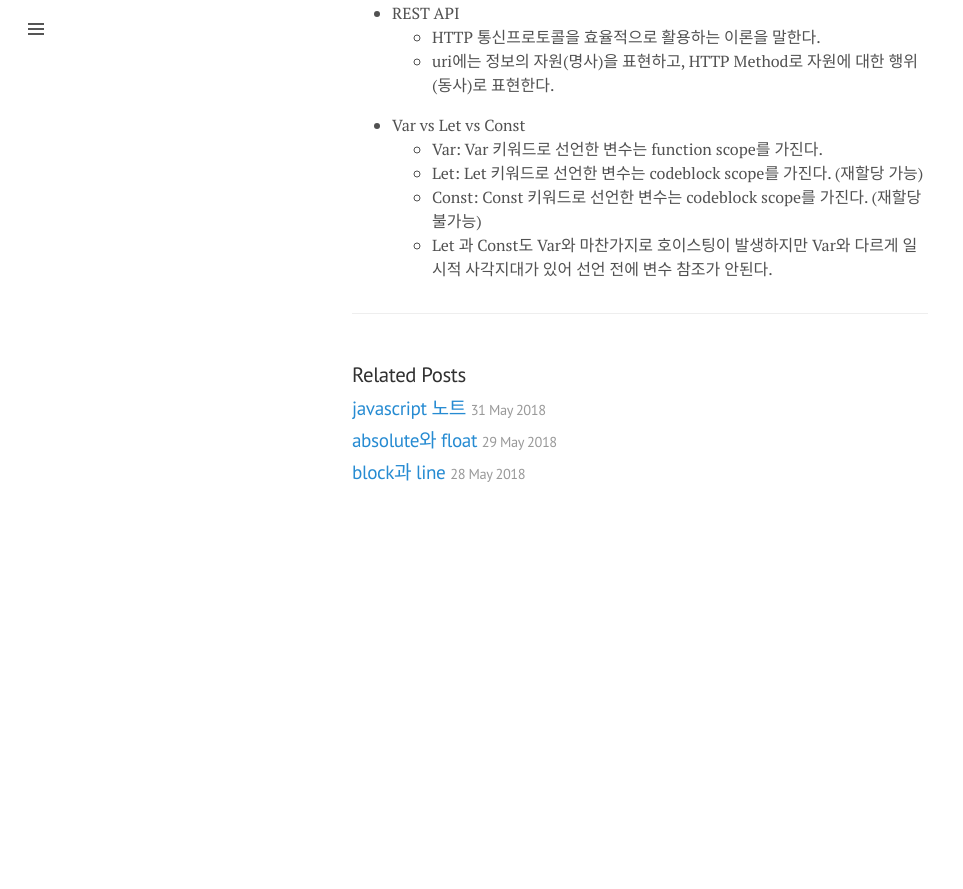
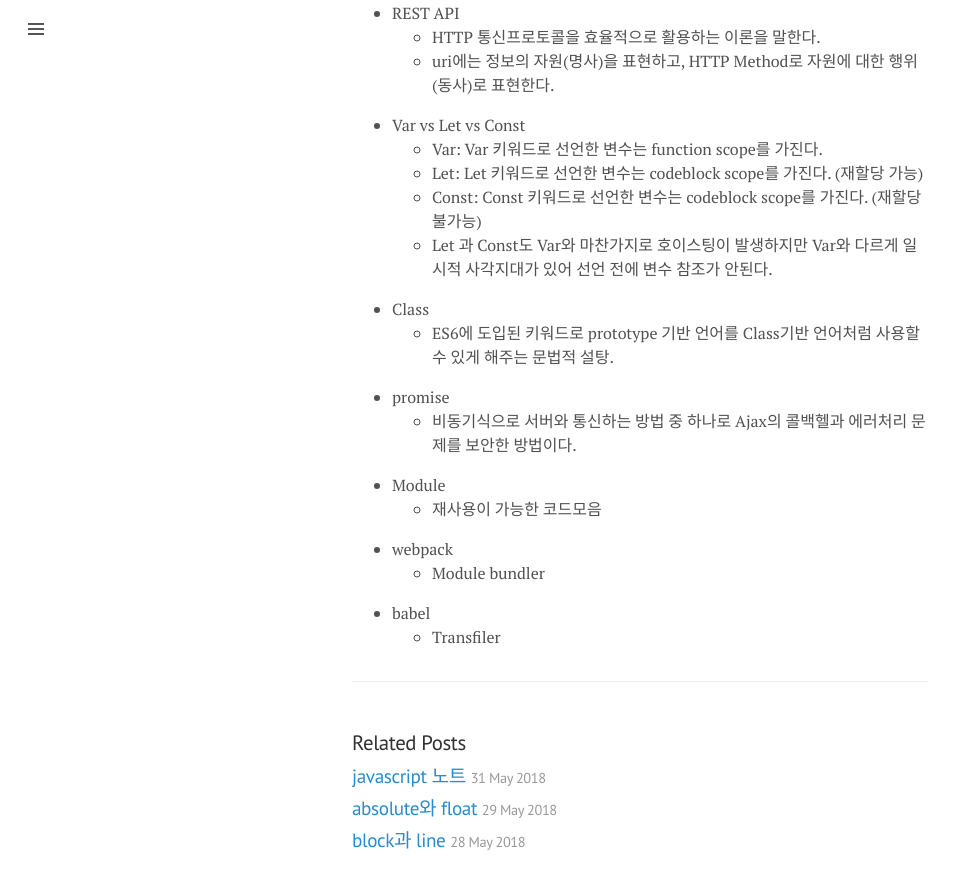
Before and after one commit to austinpark420/austinpark420.github.io, a Jekyll site: the page built from _posts/2018-05-31-fundamental_dev_conception.md, in a window 1280 px wide and 900 px high, scrolled down 3386 px. Shown: the top 889 px of the window, without its empty margins (0-963 px from the left). Built offline with Jekyll 4.4.1, drawn with Linux system fonts in a browser that asks for light colours; before the commit the page ends 3918 px from its top, so only the background shows below that.

Commit message:
edit fundamental_dev_conception.md

```diff
--- a/_posts/2018-05-31-fundamental_dev_conception.md
+++ b/_posts/2018-05-31-fundamental_dev_conception.md
@@ -130,3 +130,18 @@ tag: frontend dev javascript fundemental
   * Let: Let 키워드로 선언한 변수는 codeblock scope를 가진다. (재할당 가능)
   * Const: Const 키워드로 선언한 변수는 codeblock scope를 가진다. (재할당 불가능)
   * Let 과 Const도 Var와 마찬가지로 호이스팅이 발생하지만 Var와 다르게 일시적 사각지대가 있어 선언 전에 변수 참조가 안된다.
+
+- Class
+  * ES6에 도입된 키워드로 prototype 기반 언어를 Class기반 언어처럼 사용할 수 있게 해주는 문법적 설탕.
+
+- promise
+  * 비동기식으로 서버와 통신하는 방법 중 하나로 Ajax의 콜백헬과 에러처리 문제를 보안한 방법이다.
+
+- Module
+  * 재사용이 가능한 코드모음
+
+- webpack
+  * Module bundler
+
+- babel
+  * Transfiler
```
